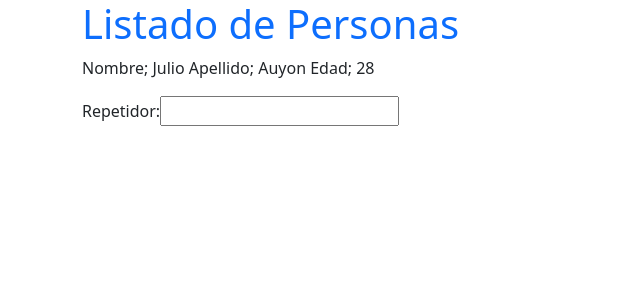
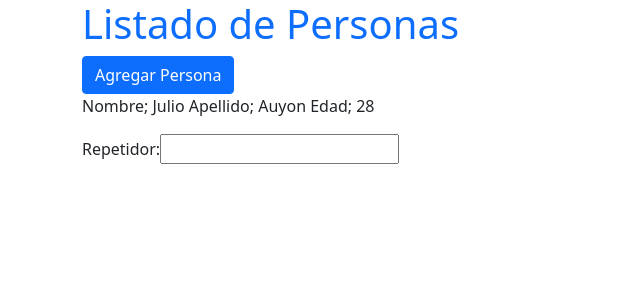
Before and after one commit to Cefjulio/Universidad_Angular_2021, an Angular app: page / in a window 1280 px wide. Shown: the top 300 px of the page, without its empty margins (0-640 px from the left). Built offline with nearby package versions, Linux system fonts and the light colour scheme.

Commit message:
V.22 Property Binding in Angular

```diff
--- a/src/app/personas/personas.component.html
+++ b/src/app/personas/personas.component.html
@@ -1,7 +1,9 @@
 <div class="container">
   <div class="row">
     <div class="col">
+
       <h1 class="text-primary">Listado de Personas</h1>
+      <button class="btn btn-primary" [disabled]='deshabilitar'     >Agregar Persona</button>
       <app-persona></app-persona>
 
     </div>
--- a/src/app/personas/personas.component.ts
+++ b/src/app/personas/personas.component.ts
@@ -7,6 +7,6 @@ import { Component } from "@angular/core";
 })
 
 export class PersonasComponent{
-
+    deshabilitar = false;
 
 }
```
